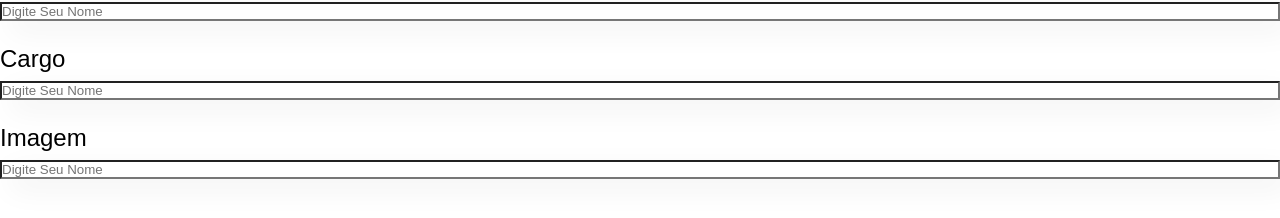
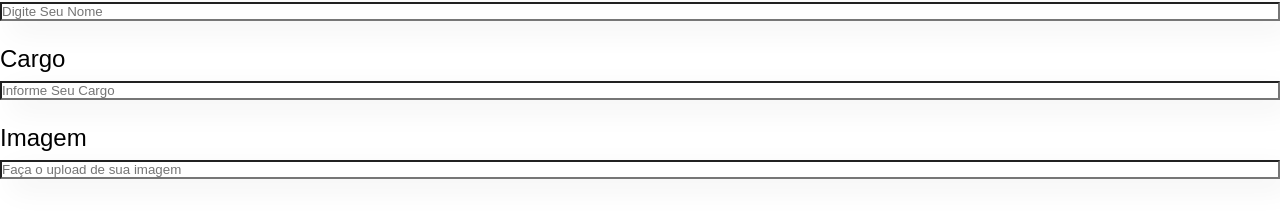
Before and after one commit to charlesanderson25/organo, a React (Vite) app: page / in a window 1280 px wide. Shown: the part 556-774 px from the top of the page. Built offline with nearby package versions, Linux system fonts and the light colour scheme.

Commit message:
Add placeholder on interface and component

```diff
--- a/src/App.tsx
+++ b/src/App.tsx
@@ -7,9 +7,9 @@ function App() {
     <>
       <div className="App">
         <Banner />
-        <InputField label="Nome" />
-        <InputField label="Cargo" />
-        <InputField label="Imagem" />
+        <InputField label="Nome" placeholder="Digite Seu Nome" />
+        <InputField label="Cargo" placeholder="Informe Seu Cargo"/>
+        <InputField label="Imagem" placeholder="Faça o upload de sua imagem" />
       </div>
     </>
   );
--- a/src/components/Input.tsx
+++ b/src/components/Input.tsx
@@ -2,13 +2,14 @@ import "./input.css";
 
 interface InputFieldProps {
   label: string;
+  placeholder: string;
 }
 
-const InputField = ({ label }: InputFieldProps) => {
+const InputField = ({ label, placeholder }: InputFieldProps) => {
   return (
     <section className="input">
       <label>{label}</label>
-      <input type="text" placeholder="Digite Seu Nome" />
+      <input type="text" placeholder={placeholder} />
     </section>
   );
 };
```
